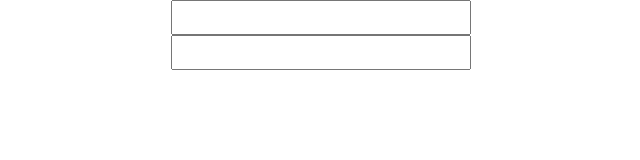
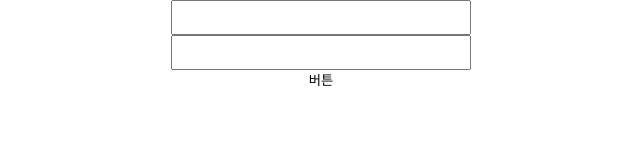
Before and after one commit to blueStragglr/wanted-pre-onboarding-10-FE-quest, a React (Create React App) app: page / in a window 1280 px wide. Shown: the top 160 px of the page, without its empty margins (319-959 px from the left). Built offline with nearby package versions, Linux system fonts and the light colour scheme.

Commit message:
feat: 클릭 시, 아이디/비밀번호 콘솔에 출력할 수 있는 버튼 구현

```diff
--- /dev/null
+++ b/src/components/Button.tsx
@@ -0,0 +1,15 @@
+import { styled } from 'styled-components';
+
+type ButtonProps = {
+  onClick: () => void;
+};
+
+const Button = ({ onClick }: ButtonProps) => {
+  return <Btn onClick={onClick}>버튼</Btn>;
+};
+
+export default Button;
+
+const Btn = styled.button`
+  width: 300px;
+`;
--- a/src/components/Wrapper.tsx
+++ b/src/components/Wrapper.tsx
@@ -14,4 +14,5 @@ export default Wrapper;
 const Conainer = styled.div`
   max-width: 960px;
   margin: 0 auto;
+  text-align: center;
 `;
--- a/src/container/Login.tsx
+++ b/src/container/Login.tsx
@@ -1,4 +1,5 @@
 import { useState } from 'react';
+import Button from '../components/Button';
 import InputBox from '../components/InputBox';
 import InputWrapper from '../components/InputWrapper';
 import Wrapper from '../components/Wrapper';
@@ -14,12 +15,17 @@ const Login = () => {
     setPw(e.target.value);
   };
 
+  const onClick = () => {
+    console.log(`아이디: ${id} / 비밀번호: ${pw}`);
+  };
+
   return (
     <Wrapper>
       <InputWrapper>
         <InputBox type="text" value={id} onChange={onChangeId} />
         <InputBox type="password" value={pw} onChange={onChangePw} />
       </InputWrapper>
+      <Button onClick={onClick} />
     </Wrapper>
   );
 };
```
